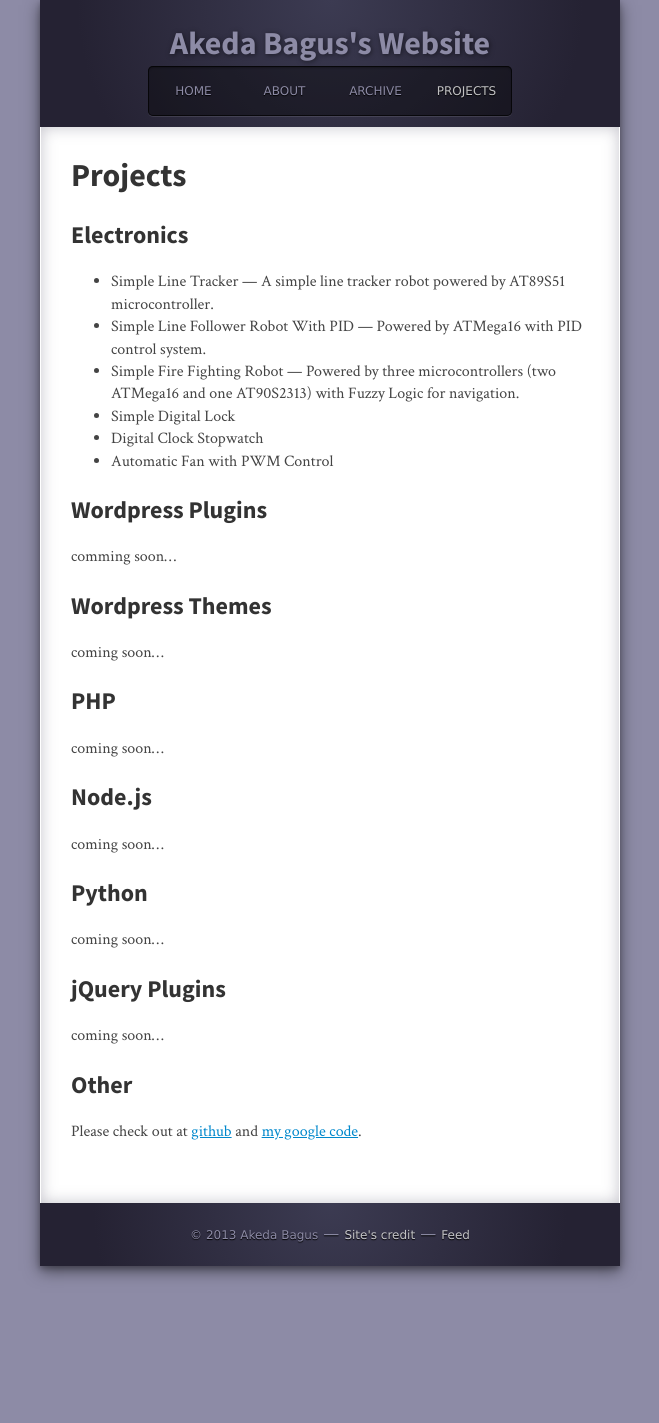
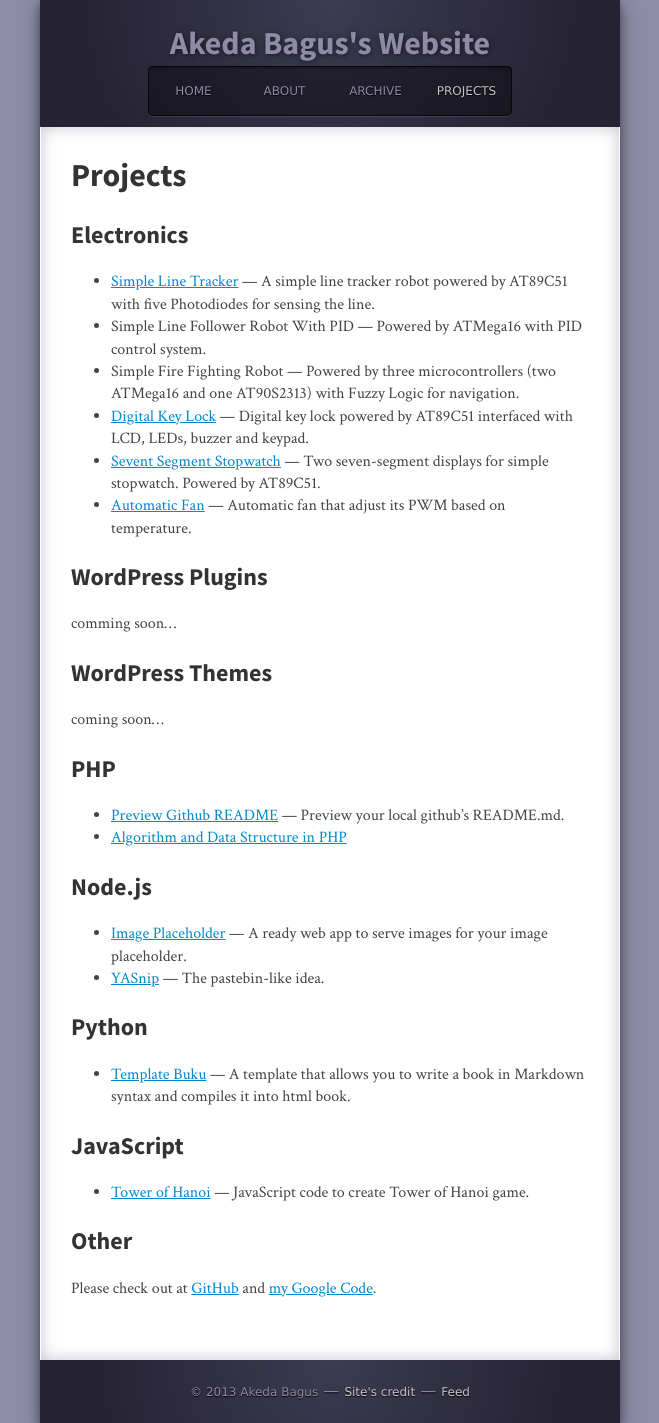
Before and after one commit to gedex/gedex.github.com, a Jekyll site: the page built from projects/index.md, in a window 1280 px wide. Shown: the whole page, without its empty margins (310-969 px from the left). Built offline with Jekyll 4.4.1, drawn with Linux system fonts in a browser that asks for light colours; nearby versions of some CDN libraries; some web fonts are replaced; Markdown is read by kramdown in place of the engine named in the settings; comment, search, counter and statistics services are not loaded.

Commit message:
Updated projects page.

```diff
--- a/projects/index.md
+++ b/projects/index.md
@@ -6,40 +6,42 @@ layout: page
 
 ##  Electronics
 
-* Simple Line Tracker  &mdash; A simple line tracker robot powered by AT89S51 microcontroller.
+* [Simple Line Tracker](https://github.com/gedex/simple-line-tracker) &mdash; A simple line tracker robot powered by AT89C51 with five Photodiodes for sensing the line.
 * Simple Line Follower Robot With PID &mdash; Powered by ATMega16 with PID control system.
 * Simple Fire Fighting Robot &mdash; Powered by three microcontrollers (two ATMega16 and one AT90S2313) with Fuzzy Logic for navigation.
-* Simple Digital Lock
-* Digital Clock Stopwatch
-* Automatic Fan with PWM Control
+* [Digital Key Lock](https://github.com/gedex/digital-key-lock) &mdash; Digital key lock powered by AT89C51 interfaced with LCD, LEDs, buzzer and keypad.
+* [Sevent Segment Stopwatch](https://github.com/gedex/seven-segment-stopwatch) &mdash; Two seven-segment displays for simple stopwatch. Powered by AT89C51.
+* [Automatic Fan](https://github.com/gedex/automatic-fan) &mdash; Automatic fan that adjust its PWM based on temperature.
 
-## Wordpress Plugins
+## WordPress Plugins
 
 comming soon...
 
-## Wordpress Themes
+## WordPress Themes
 
 coming soon...
 
 ## PHP
 
-coming soon...
+* [Preview Github README](https://github.com/gedex/preview-github-readme.md) &mdash; Preview your local github's README.md.
+* [Algorithm and Data Structure in PHP](https://github.com/gedex/Algorithm-and-Data-Structure-in-PHP)
 
 ## Node.js
 
-coming soon...
+* [Image Placeholder](https://github.com/gedex/node-image-placeholder) &mdash; A ready web app to serve images for your image placeholder.
+* [YASnip](https://github.com/gedex/yasnip) &mdash; The pastebin-like idea.
 
 ## Python
 
-coming soon...
+* [Template Buku](https://github.com/gedex/template-buku) &mdash; A template that allows you to write a book in Markdown syntax and compiles it into html book.
 
-## jQuery Plugins
+## JavaScript
 
-coming soon...
+* [Tower of Hanoi](https://github.com/gedex/TowerOfHanoiJS) &mdash; JavaScript code to create Tower of Hanoi game.
 
 ## Other
 
-Please check out at [github][1] and [my google code][2].
+Please check out at [GitHub][1] and [my Google Code][2].
 
 [1]: http://github.com/gedex
 [2]: https://code.google.com/u/gedex.adc/
```
